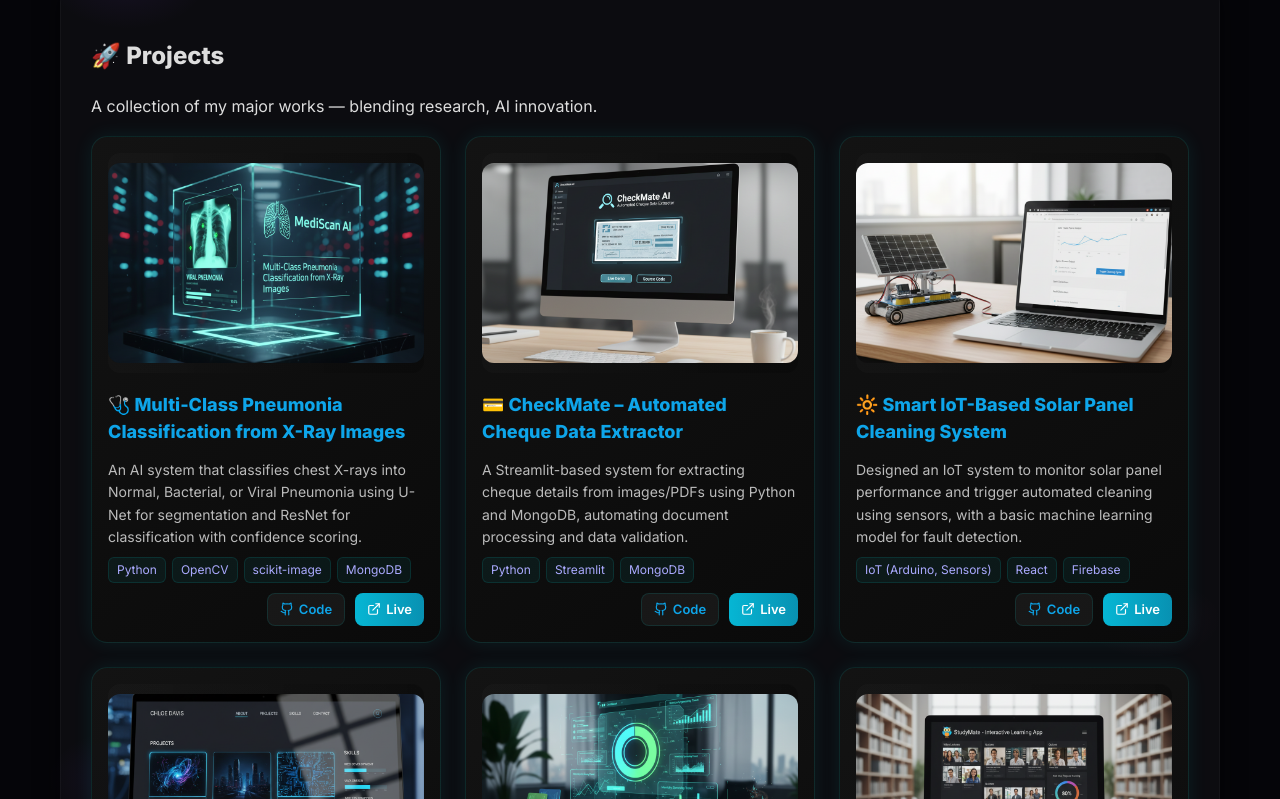
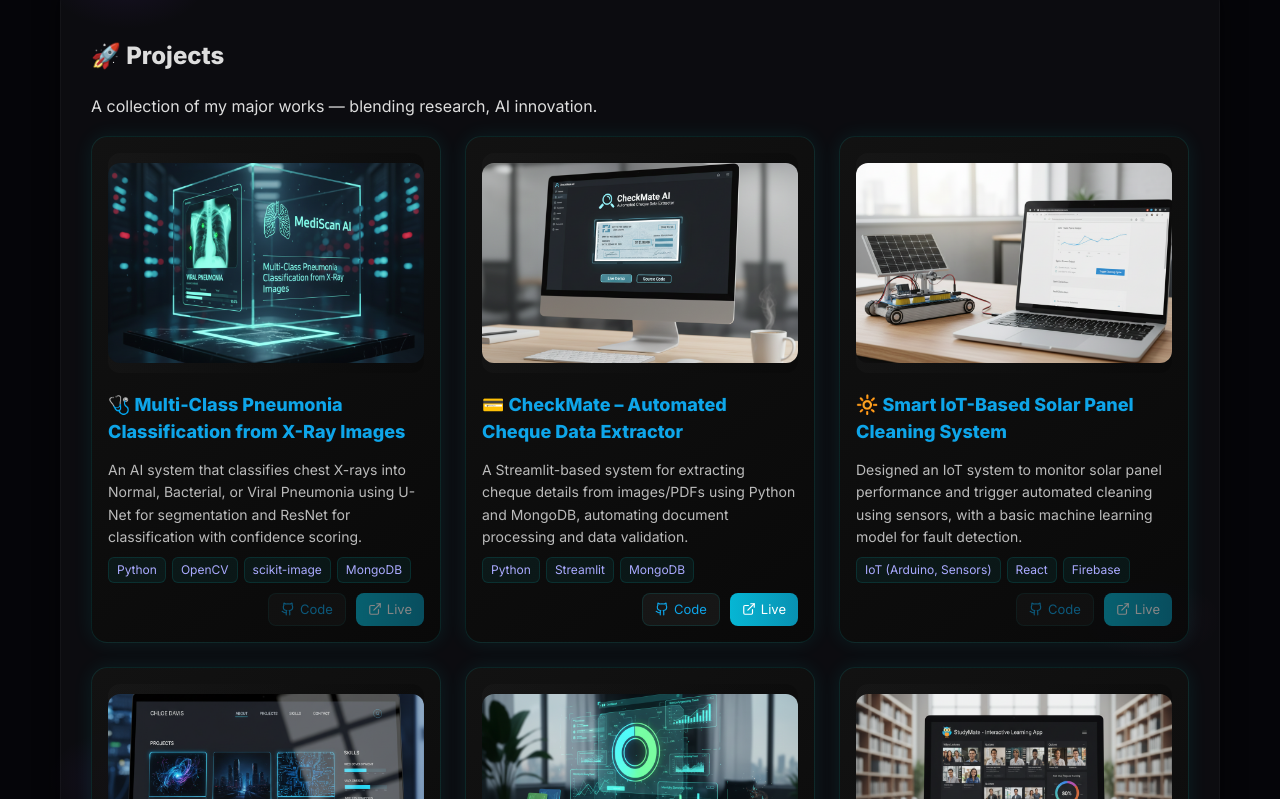
Before and after one commit to Darshan2042/portfolio-website, a React (Vite) app: page /projects in a window 1280 px wide. Shown: the part 4101-4900 px from the top of the page. Built offline with nearby package versions, Linux system fonts and the light colour scheme; the HTML template or start-up script is replaced by a standard one.

Commit message:
Add Working Links

```diff
--- a/src/components/TiltCard.jsx
+++ b/src/components/TiltCard.jsx
@@ -12,6 +12,11 @@
   const rotateY = useTransform(mouseXSpring, [-0.5, 0.5], ['-7.5deg', '7.5deg'])
 
   const handleMouseMove = (e) => {
+    // Don't tilt when hovering over links
+    if (e.target.tagName === 'A' || e.target.closest('a')) {
+      return
+    }
+
     const rect = e.currentTarget.getBoundingClientRect()
 
     const width = rect.width
@@ -40,11 +45,12 @@
         rotateY,
         rotateX,
         transformStyle: 'preserve-3d',
+        pointerEvents: 'auto',
         ...style
       }}
       className={className}
     >
-      <div style={{ transform: 'translateZ(50px)', transformStyle: 'preserve-3d' }}>
+      <div style={{ transform: 'translateZ(50px)', transformStyle: 'preserve-3d', pointerEvents: 'auto' }}>
         {children}
       </div>
     </motion.div>
--- a/src/pages/Projects.jsx
+++ b/src/pages/Projects.jsx
@@ -1,7 +1,6 @@
 import React from 'react'
 import { motion } from 'framer-motion'
 import { Github, ExternalLink } from 'lucide-react'
-import TiltCard from '../components/TiltCard'
 
 const PROJECTS = [
   {
@@ -52,8 +51,7 @@
     live: '#',
     code: '#'
   },
-];
-
+]
 
 export default function Projects() {
   return (
@@ -87,28 +85,25 @@
 
         <div className="projects-grid" style={{ display: 'grid', gap: 24, gridTemplateColumns: 'repeat(auto-fit, minmax(320px, 1fr))' }}>
           {PROJECTS.map((p, idx) => (
-            <TiltCard
+            <motion.div
               key={idx}
+              className="project-card"
+              initial={{ opacity: 0, y: 50 }}
+              whileInView={{ opacity: 1, y: 0 }}
+              transition={{
+                duration: 0.5,
+                delay: idx * 0.1,
+                ease: "easeOut"
+              }}
+              viewport={{ once: true, margin: "-50px" }}
               style={{
                 background: 'linear-gradient(145deg, rgba(20,20,20,0.9), rgba(10,10,10,0.9))',
                 border: '1px solid rgba(0,255,255,0.1)',
                 borderRadius: 16,
                 padding: 16,
-                overflow: 'visible',
                 boxShadow: '0 0 20px rgba(0,255,255,0.08)'
               }}
             >
-              <motion.div
-                className="project-card"
-                initial={{ opacity: 0, y: 50 }}
-                whileInView={{ opacity: 1, y: 0 }}
-                transition={{
-                  duration: 0.5,
-                  delay: idx * 0.1,
-                  ease: "easeOut"
-                }}
-                viewport={{ once: true, margin: "-50px" }}
-              >
                 <motion.div
                   className="ss"
                   whileHover={{ scale: 1.05 }}
@@ -150,17 +145,16 @@
                 </div>
 
                 <div style={{ display: 'flex', justifyContent: 'flex-end', gap: 10 }}>
-                  <motion.a
-                    href={p.code}
-                    target="_blank"
-                    rel="noreferrer"
-                    className="btn"
-                    whileHover={{
-                      scale: 1.1,
-                      boxShadow: '0 5px 15px rgba(14,165,233,0.3)'
+                  <a
+                    href={p.code !== '#' ? p.code : undefined}
+                    target={p.code !== '#' ? "_blank" : undefined}
+                    rel={p.code !== '#' ? "noopener noreferrer" : undefined}
+                    onClick={(e) => {
+                      if (p.code === '#') {
+                        e.preventDefault()
+                        return false
+                      }
                     }}
-                    whileTap={{ scale: 0.95 }}
-                    transition={{ type: 'spring', stiffness: 400, damping: 17 }}
                     style={{
                       display: 'flex',
                       alignItems: 'center',
@@ -171,22 +165,34 @@
                       borderRadius: 8,
                       fontSize: 13,
                       border: '1px solid rgba(0,255,255,0.1)',
-                      textDecoration: 'none'
+                      textDecoration: 'none',
+                      cursor: p.code === '#' ? 'not-allowed' : 'pointer',
+                      opacity: p.code === '#' ? 0.5 : 1,
+                      transition: 'all 0.3s ease'
+                    }}
+                    onMouseEnter={(e) => {
+                      if (p.code !== '#') {
+                        e.currentTarget.style.transform = 'scale(1.05)'
+                        e.currentTarget.style.boxShadow = '0 5px 15px rgba(14,165,233,0.3)'
+                      }
+                    }}
+                    onMouseLeave={(e) => {
+                      e.currentTarget.style.transform = 'scale(1)'
+                      e.currentTarget.style.boxShadow = 'none'
                     }}
                   >
                     <Github size={14} /> Code
-                  </motion.a>
-                  <motion.a
-                    href={p.live}
-                    target="_blank"
-                    rel="noreferrer"
-                    className="btn"
-                    whileHover={{
-                      scale: 1.1,
-                      boxShadow: '0 5px 20px rgba(6,182,212,0.5)'
+                  </a>
+                  <a
+                    href={p.live !== '#' ? p.live : undefined}
+                    target={p.live !== '#' ? "_blank" : undefined}
+                    rel={p.live !== '#' ? "noopener noreferrer" : undefined}
+                    onClick={(e) => {
+                      if (p.live === '#') {
+                        e.preventDefault()
+                        return false
+                      }
                     }}
-                    whileTap={{ scale: 0.95 }}
-                    transition={{ type: 'spring', stiffness: 400, damping: 17 }}
                     style={{
                       display: 'flex',
                       alignItems: 'center',
@@ -196,15 +202,27 @@
                       padding: '6px 12px',
                       borderRadius: 8,
                       fontSize: 13,
-                      textDecoration: 'none'
+                      textDecoration: 'none',
+                      cursor: p.live === '#' ? 'not-allowed' : 'pointer',
+                      opacity: p.live === '#' ? 0.5 : 1,
+                      transition: 'all 0.3s ease'
+                    }}
+                    onMouseEnter={(e) => {
+                      if (p.live !== '#') {
+                        e.currentTarget.style.transform = 'scale(1.05)'
+                        e.currentTarget.style.boxShadow = '0 5px 20px rgba(6,182,212,0.5)'
+                      }
+                    }}
+                    onMouseLeave={(e) => {
+                      e.currentTarget.style.transform = 'scale(1)'
+                      e.currentTarget.style.boxShadow = 'none'
                     }}
                   >
                     <ExternalLink size={14} /> Live
-                  </motion.a>
+                  </a>
                 </div>
               </div>
-              </motion.div>
-            </TiltCard>
+            </motion.div>
           ))}
         </div>
       </div>
```
